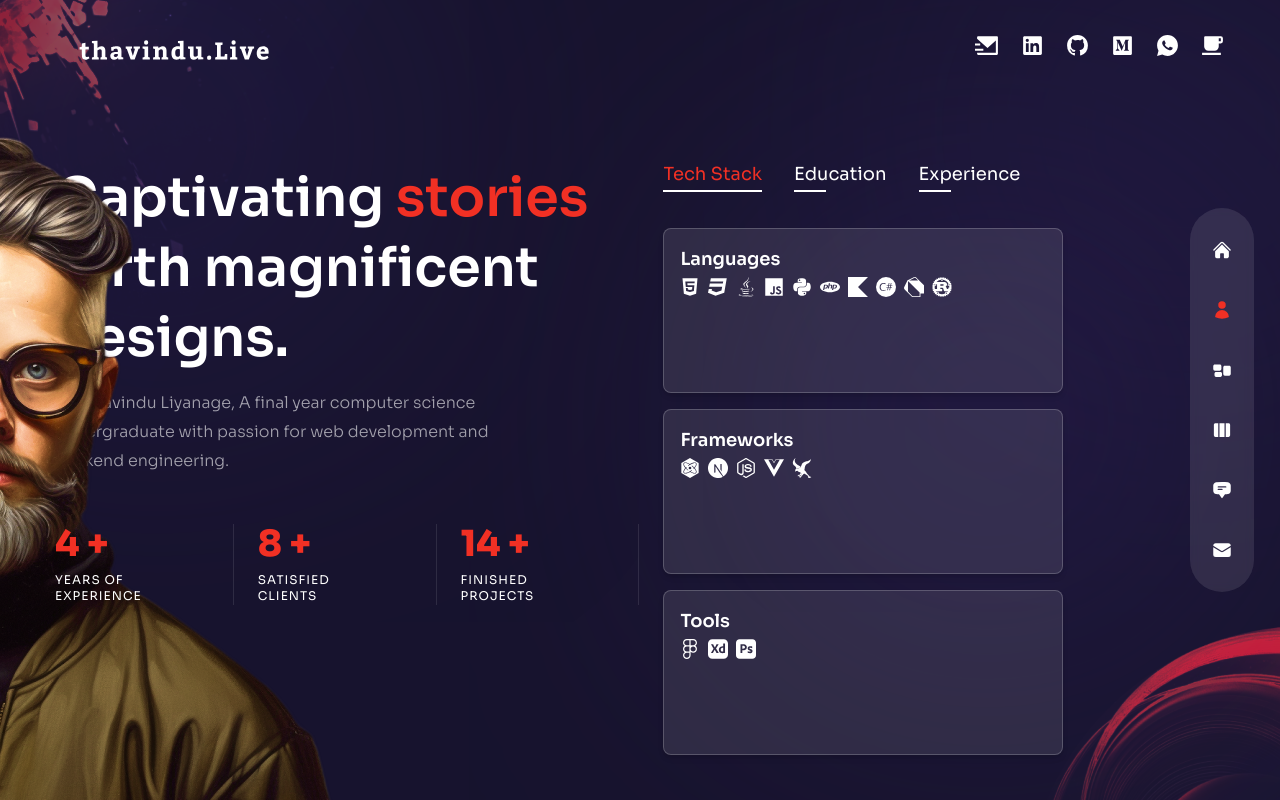
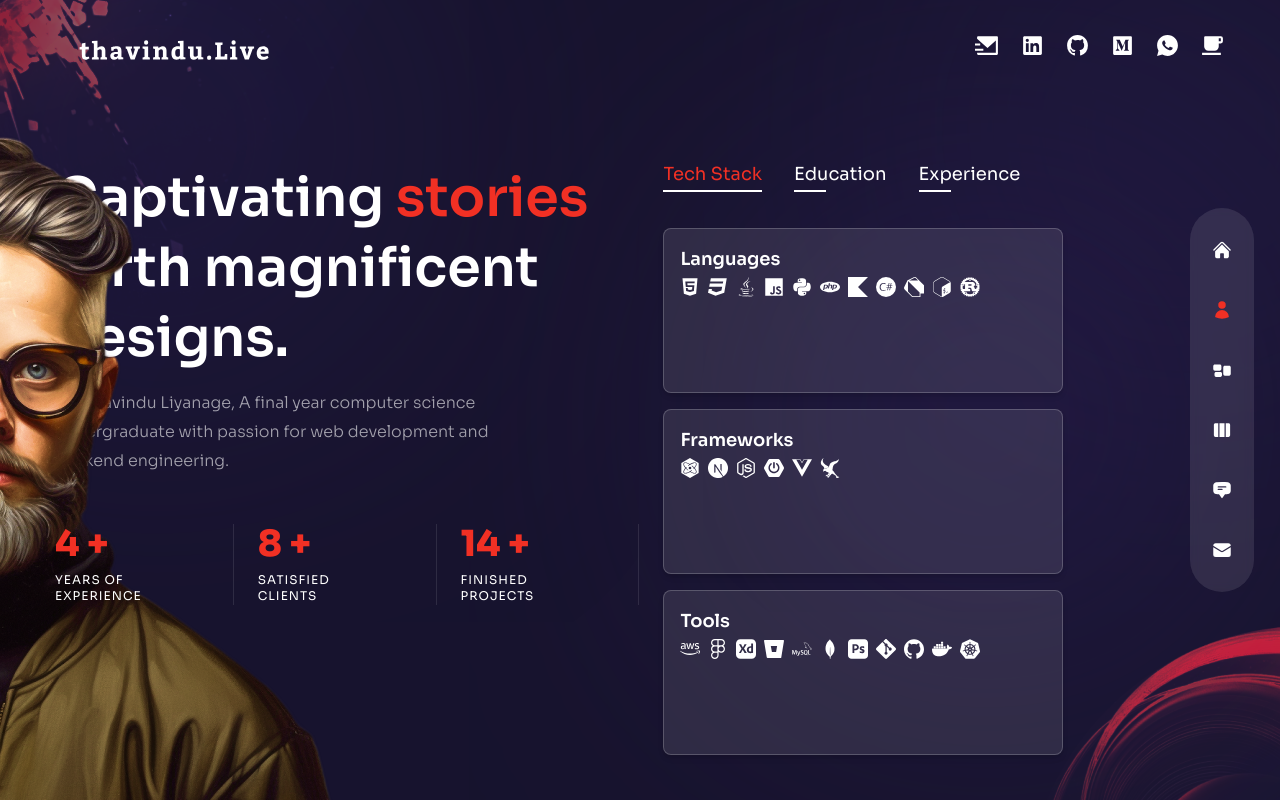
Before and after one commit to IthavinduU/thavindu-live-portfolio, a Next.js app: page /about in a window 1280 px wide. Built offline with nearby package versions, Linux system fonts and the light colour scheme.

Commit message:
Updated skills

```diff
--- a/pages/about/index.js
+++ b/pages/about/index.js
@@ -2,7 +2,7 @@ import Head from 'next/head';
 import CardView from '../../components/CardView';
 import React, { useState } from 'react';
 import { FaHtml5, FaCss3, FaJs, FaFigma, FaJava, FaPython, FaRust } from 'react-icons/fa';
-import { SiAdobexd, SiAdobephotoshop, SiPhp, SiKotlin, SiCsharp, SiDart, SiPreact, SiNextdotjs, SiNodedotjs, SiVuedotjs, SiFalcon } from 'react-icons/si';
+import { SiAdobexd, SiAdobephotoshop, SiPhp, SiMysql, SiMongodb, SiKotlin, SiCsharp, SiSpringboot, SiDart, SiPreact, SiNextdotjs, SiNodedotjs, SiBitbucket, SiVuedotjs, SiFalcon, SiAmazonaws, SiGit, SiGithub, SiDocker, SiKubernetes, SiGnubash } from 'react-icons/si';
 import Avatar from '../../components/Avatar';
 import Circles from '../../components/Circles';
 import { motion } from 'framer-motion';
@@ -25,16 +25,17 @@ export const aboutData = [
           <SiKotlin />,
           <SiCsharp />,
           <SiDart />,
+          <SiGnubash />,
           <FaRust />
         ],
       },
       {
         title: 'Frameworks',
-        icons: [<SiPreact />, <SiNextdotjs />, <SiNodedotjs />, <SiVuedotjs />, <SiFalcon />],
+        icons: [<SiPreact />, <SiNextdotjs />, <SiNodedotjs />, <SiSpringboot />, <SiVuedotjs />, <SiFalcon />],
       },
       {
         title: 'Tools',
-        icons: [<FaFigma />, <SiAdobexd />, <SiAdobephotoshop />],
+        icons: [<SiAmazonaws />, <FaFigma />, <SiAdobexd />, <SiBitbucket />, <SiMysql />, <SiMongodb />, <SiAdobephotoshop />, <SiGit />, <SiGithub />, <SiDocker />, <SiKubernetes />],
       },
     ],
   },
```
